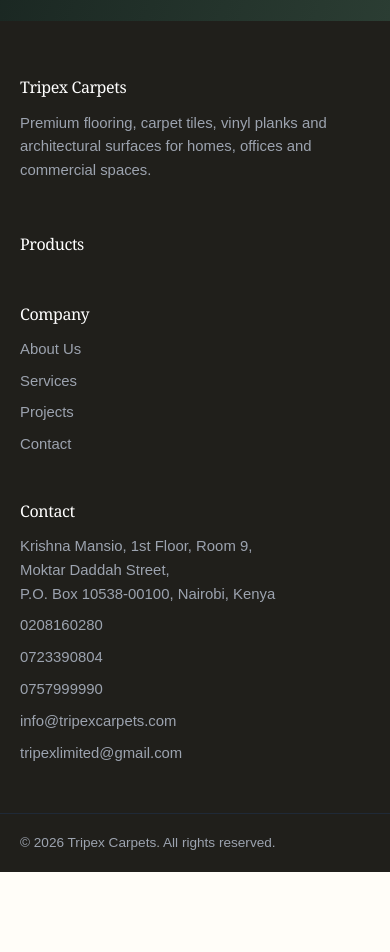
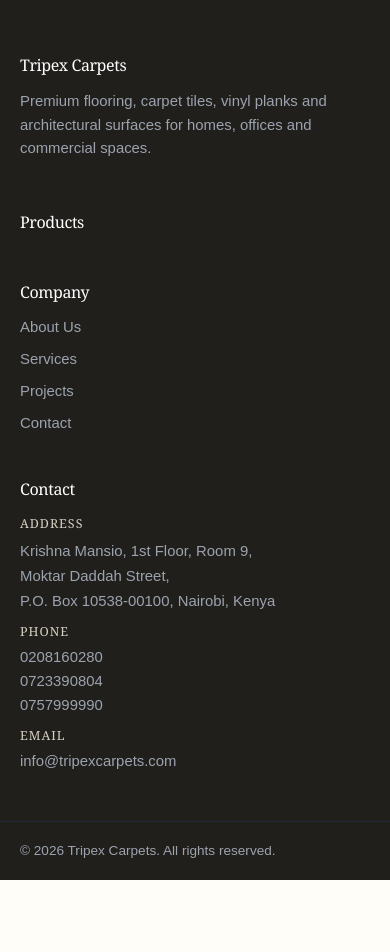
Before and after one commit to britcom2/Tripex, a PHP site: page /about.php in a window 390 px wide. Shown: the part 3006-3958 px from the top of the page. Before the commit the page ends 3878 px from the top, so only its background shows below. Run offline with PHP 8.4, Linux system fonts and the light colour scheme; data that the repository does not hold is empty; some libraries are stand-ins or nearby versions.

Commit message:
Refactor contact and footer sections to streamline phone and email display; remove unused email field

```diff
--- a/admin/settings.php
+++ b/admin/settings.php
@@ -2,7 +2,7 @@
 require __DIR__ . '/../includes/bootstrap.php';
 require_admin();
 
-$textKeys = ['site_name', 'tagline', 'phone', 'phone2', 'phone3', 'email', 'email2', 'whatsapp', 'address', 'hours', 'currency',
+$textKeys = ['site_name', 'tagline', 'phone', 'phone2', 'phone3', 'email', 'whatsapp', 'address', 'hours', 'currency',
              'hero_title', 'hero_subtitle', 'about_text', 'footer_text', 'meta_description',
              'facebook', 'instagram', 'tiktok', 'youtube', 'linkedin', 'x', 'map_embed'];
 $socialHosts = [
@@ -107,8 +107,7 @@ include __DIR__ . '/_header.php';
       <label>Phone 1<input name="phone" value="<?= $s('phone') ?>"></label>
       <label>Phone 2<input name="phone2" value="<?= $s('phone2') ?>"></label>
       <label>Phone 3<input name="phone3" value="<?= $s('phone3') ?>"></label>
-      <label>Primary email (enquiries are sent here)<input type="email" name="email" value="<?= $s('email') ?>"></label>
-      <label>Secondary email<input type="email" name="email2" value="<?= $s('email2') ?>"></label>
+      <label>Email (enquiries are sent here)<input type="email" name="email" value="<?= $s('email') ?>"></label>
       <label>WhatsApp number <small class="muted">(with country code, e.g. 2547XXXXXXXX)</small><input name="whatsapp" value="<?= $s('whatsapp') ?>"></label>
       <label>Currency label<input name="currency" value="<?= $s('currency', 'KES') ?>"></label>
     </div>
--- a/assets/css/style.css
+++ b/assets/css/style.css
@@ -157,6 +157,9 @@ h1,h2,h3,h4{font-family:Poppins,Inter,sans-serif;color:var(--ink);line-height:1.
 .social{display:flex;flex-wrap:wrap;gap:8px}
 .social a{display:inline-flex;align-items:center;padding:6px 10px;border:1px solid rgba(255,255,255,.16);border-radius:999px;font-size:.78rem}
 .footer-bottom{border-top:1px solid #1f2937;padding:18px 0;font-size:.85rem}
+.contact-list .footer-address{line-height:1.7}
+.contact-list .footer-phones a{display:block}
+.footer-contact-label{display:block;margin:2px 0 4px;color:#d6d0c2;font-family:Georgia,'Times New Roman',serif;font-size:.78rem;letter-spacing:.08em;text-transform:uppercase}
 .wa-float{position:fixed;right:18px;bottom:18px;background:#25d366;color:#fff;padding:12px 18px;border-radius:99px;font-weight:700;box-shadow:0 6px 20px rgba(0,0,0,.25);z-index:60}
 .wa-float:hover{text-decoration:none;filter:brightness(.95)}
 
--- a/includes/footer.php
+++ b/includes/footer.php
@@ -45,13 +45,19 @@ $socialLinks = [
     <div>
       <h4>Contact</h4>
       <ul class="contact-list">
-        <?php if (setting('address')): ?><li><?= nl2br(e(setting('address'))) ?></li><?php endif; ?>
-        <?php foreach (['phone', 'phone2', 'phone3'] as $phoneKey): ?>
-          <?php if (setting($phoneKey)): ?><li><a href="tel:<?= e(preg_replace('/[^\d+]/', '', setting($phoneKey))) ?>"><?= e(setting($phoneKey)) ?></a></li><?php endif; ?>
-        <?php endforeach; ?>
-        <?php foreach (['email', 'email2'] as $emailKey): ?>
-          <?php if (setting($emailKey)): ?><li><a href="mailto:<?= e(setting($emailKey)) ?>"><?= e(setting($emailKey)) ?></a></li><?php endif; ?>
-        <?php endforeach; ?>
+        <?php if (setting('address')): ?>
+          <li class="footer-address"><span class="footer-contact-label">Address</span><?= nl2br(e(setting('address'))) ?></li>
+        <?php endif; ?>
+        <?php if (setting('phone') || setting('phone2') || setting('phone3')): ?>
+          <li class="footer-phones"><span class="footer-contact-label">Phone</span>
+            <?php foreach (['phone', 'phone2', 'phone3'] as $phoneKey): ?>
+              <?php if (setting($phoneKey)): ?><a href="tel:<?= e(preg_replace('/[^\d+]/', '', setting($phoneKey))) ?>"><?= e(setting($phoneKey)) ?></a><?php endif; ?>
+            <?php endforeach; ?>
+          </li>
+        <?php endif; ?>
+        <?php if (setting('email')): ?>
+          <li><span class="footer-contact-label">Email</span><a href="mailto:<?= e(setting('email')) ?>"><?= e(setting('email')) ?></a></li>
+        <?php endif; ?>
         <?php if (setting('hours')): ?><li><?= e(setting('hours')) ?></li><?php endif; ?>
       </ul>
     </div>
--- a/includes/functions.php
+++ b/includes/functions.php
@@ -52,7 +52,6 @@ function setting(string $key, string $default = ''): string
         'phone3' => '0757999990',
         'whatsapp' => '254723390804',
         'email' => 'info@tripexcarpets.com',
-        'email2' => 'tripexlimited@gmail.com',
     ];
     if ($all === null) {
         $all = [];
--- a/includes/header.php
+++ b/includes/header.php
@@ -27,18 +27,14 @@ $quoteCount = is_array($quoteBasket) ? count($quoteBasket) : 0;
 <meta property="og:title" content="<?= e($fullTitle) ?>">
 <meta property="og:description" content="<?= e($desc) ?>">
 <?php if (!empty($ogImage)): ?><meta property="og:image" content="<?= e($ogImage) ?>"><?php endif; ?>
-<link rel="stylesheet" href="<?= e(url('assets/css/style.css')) ?>?v=21">
+<link rel="stylesheet" href="<?= e(url('assets/css/style.css')) ?>?v=22">
 </head>
 <body>
 <div class="topbar">
   <div class="container">
     <div>
-      <?php foreach (['phone', 'phone2', 'phone3'] as $phoneKey): ?>
-        <?php if (setting($phoneKey)): ?><a href="tel:<?= e(preg_replace('/[^\d+]/', '', setting($phoneKey))) ?>">&#9742; <?= e(setting($phoneKey)) ?></a><?php endif; ?>
-      <?php endforeach; ?>
-      <?php foreach (['email', 'email2'] as $emailKey): ?>
-        <?php if (setting($emailKey)): ?><a href="mailto:<?= e(setting($emailKey)) ?>">&#9993; <?= e(setting($emailKey)) ?></a><?php endif; ?>
-      <?php endforeach; ?>
+      <?php if (setting('phone')): ?><a href="tel:<?= e(preg_replace('/[^\d+]/', '', setting('phone'))) ?>">&#9742; <?= e(setting('phone')) ?></a><?php endif; ?>
+      <?php if (setting('email')): ?><a href="mailto:<?= e(setting('email')) ?>">&#9993; <?= e(setting('email')) ?></a><?php endif; ?>
     </div>
     <div class="hide-sm"><?= e(setting('hours')) ?></div>
   </div>
--- a/install.php
+++ b/install.php
@@ -105,7 +105,7 @@ if ($_SERVER['REQUEST_METHOD'] === 'POST') {
                 'hours' => 'Mon - Sat: 8:00 AM - 5:30 PM',
                 'currency' => 'KES',
                 'phone' => '0208160280', 'phone2' => '0723390804', 'phone3' => '0757999990',
-                'email' => 'info@tripexcarpets.com', 'email2' => 'tripexlimited@gmail.com',
+                'email' => 'info@tripexcarpets.com',
                 'whatsapp' => '254723390804',
                 'address' => "Krishna Mansio, 1st Floor, Room 9,\nMoktar Daddah Street,\nP.O. Box 10538-00100, Nairobi, Kenya",
                 'meta_description' => 'Premium flooring, carpet tiles, vinyl planks and architectural surfaces in Kenya.',
```
Also changed, not shown: contact.php (+2 -14 lines).
